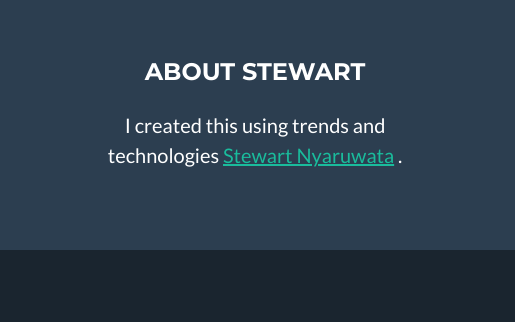
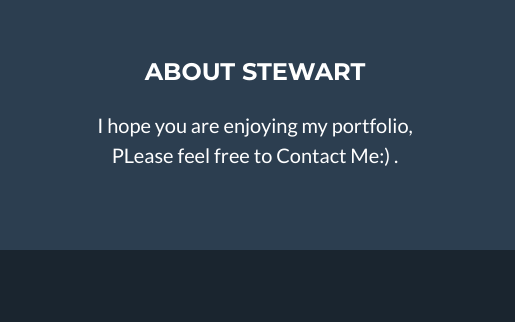
Before and after one commit to steve2700/portfolio-stewart2, a website: page index.html in a window 1280 px wide. Shown: the part 3531-3853 px from the top of the page, 765-1280 px from the left. Drawn offline with nearby package versions, Linux system fonts and the light colour scheme.

Commit message:
Update index.html

```diff
--- a/index.html
+++ b/index.html
@@ -255,8 +255,8 @@
                     <div class="col-lg-4">
                         <h4 class="text-uppercase mb-4">About Stewart</h4>
                         <p class="lead mb-0">
-                            I created this using trends and technologies
-                            <a href="http://startbootstrap.com">Stewart Nyaruwata</a>
+                            I hope you are enjoying my portfolio, PLease feel free to Contact Me:)
+
                             .
                         </p>
                     </div>
```
